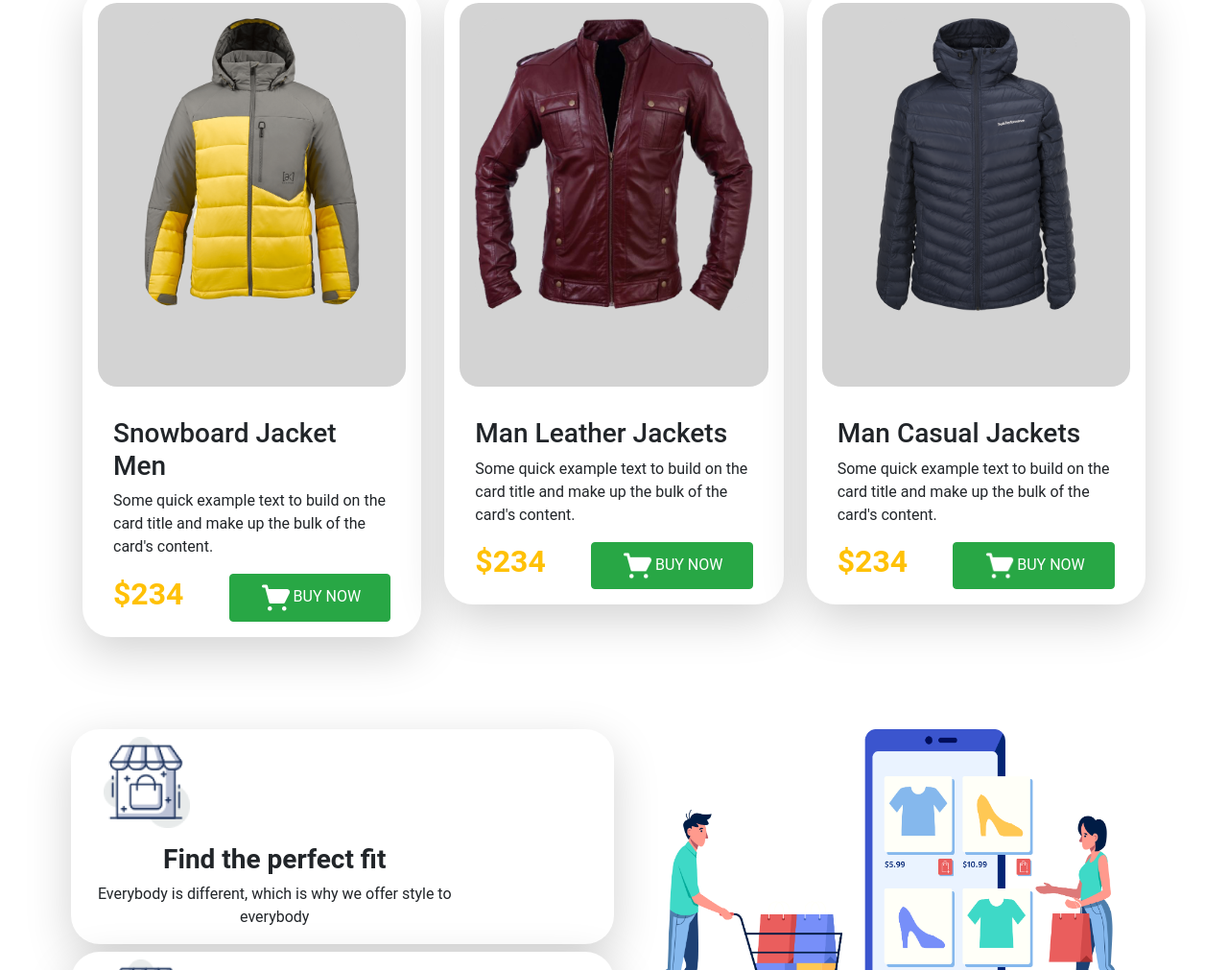
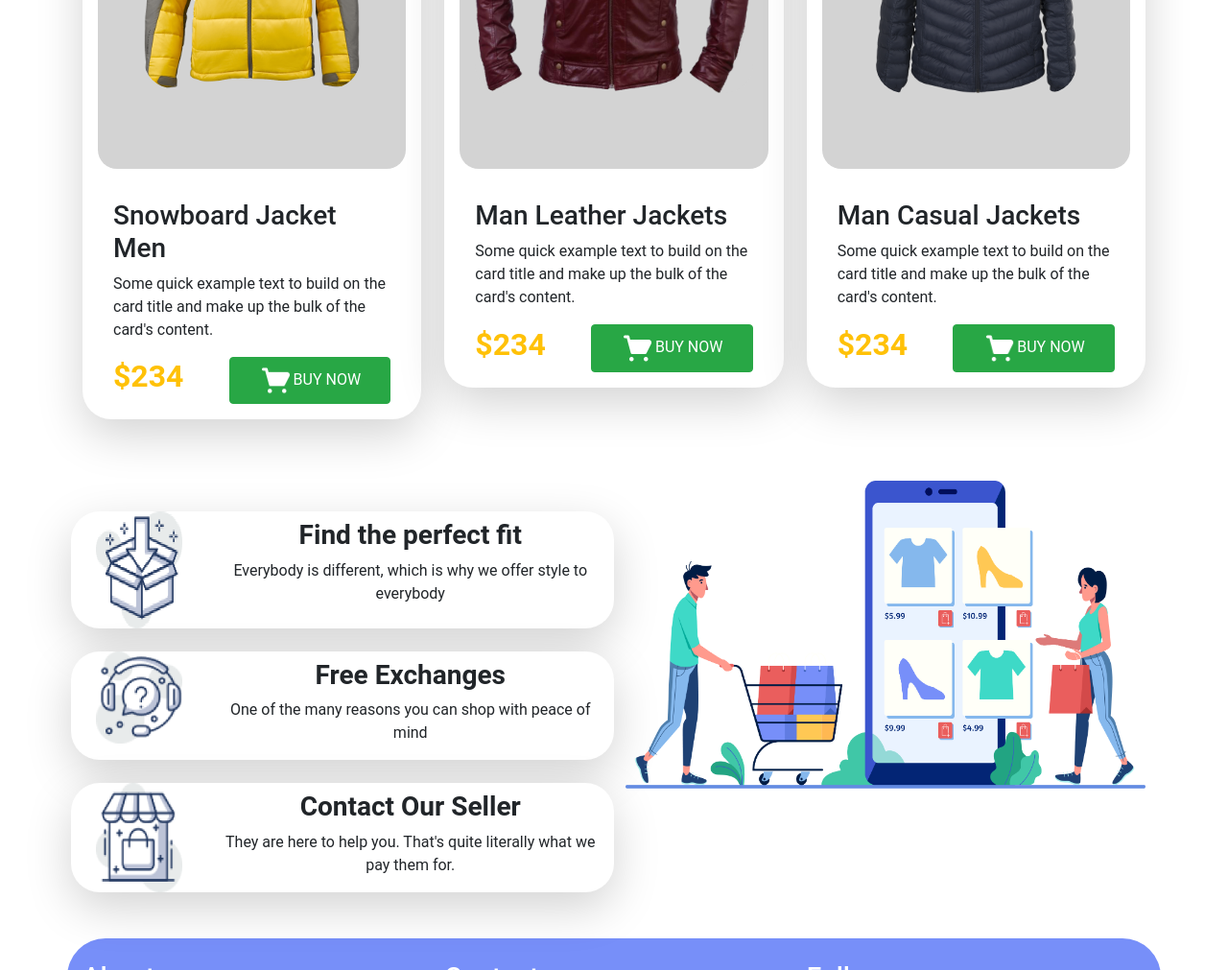
Before and after one commit to robinsrk/programming-hero-assignment-2, a plain HTML site: page index.html in a window 1280 px wide. Shown: the part 1789-2800 px from the top of the page at 96% size. Drawn offline with nearby package versions, Linux system fonts and the light colour scheme.

Commit message:
fixed bugs

```diff
--- a/index.html
+++ b/index.html
@@ -60,7 +60,7 @@
 		</header>
 		<main>
 			<section class="container women-jacket mt-5">
-				<h1 class="text-sm-center">Women Jacket</h1>
+				<h1 class="text-sm-center text-lg-left">Women Jacket</h1>
 				<div class="row mt-3 card-3">
 					<div class="col-md-12 col-lg-4 mt-3">
 						<div class="card card-inverse card-primary container shadow-lg item">
@@ -124,7 +124,7 @@
 
 			</section>
 			<section class="container men-jacket mt-5">
-				<h1>Man Jacket</h1>
+				<h1 class="text-lg-left text-sm-center">Man Jacket</h1>
 				<div class="row mt-3 card-3">
 					<div class="col-md-12 col-lg-4 mt-3">
 						<div class="card card-inverse container d-flex shadow-lg item">
@@ -192,29 +192,29 @@
 					<div class="row d-flex flex-sm-row-reverse mt-5">
 
 						<div class="col-sm">
-							<img class=" img-fluid w-100 mt-5" src="./Image/Logo/XMLID.png" alt="">
+							<img class=" img-fluid w-100 mt-3" src="./Image/Logo/XMLID.png" alt="">
 						</div>
 						<div class="col-sm-12 col-lg-6 mt-5 text-sm-center">
 							<div class="row d-flex bg-white shadow-lg column">
-								<div class="col-lg-3 m-sm-2 d-flex justify-content-sm-center">
-									<img class="img-fluid " src="./Image/Logo/image12.png" alt="">
+								<div class="col-lg-3 d-flex justify-content-sm-center">
+									<img class="img-fluid" src="./Image/Logo/image13.png" alt="">
 								</div>
-								<div class="col-lg-9 pt-lg-2">
+								<div class="col-lg-9 py-lg-2">
 									<h3 class="font-weight-bold justify-content-sm-center">Find the perfect fit</h3>
 									<p>Everybody is different, which is why we offer style to everybody</p>
 								</div>
 							</div>
-							<div class="row d-flex bg-white shadow-lg column mt-2">
-								<div class="col-lg-3 m-sm-2 d-flex justify-content-sm-center">
-									<img class="img-fluid " src="./Image/Logo/image12.png" alt="">
+							<div class="row d-flex bg-white shadow-lg column mt-4">
+								<div class="col-lg-3 justify-content-sm-center">
+									<img class="img-fluid " src="./Image/Logo/image14.png" alt="">
 								</div>
 								<div class="col-lg-9 pt-lg-2">
 									<h3 class="font-weight-bold justify-content-sm-center">Free Exchanges</h3>
 									<p>One of the many reasons you can shop with peace of mind</p>
 								</div>
 							</div>
-							<div class="row d-flex bg-white shadow-lg column mt-2">
-								<div class="col-lg-3 m-sm-2 d-flex justify-content-sm-center">
+							<div class="row d-flex bg-white shadow-lg column mt-4">
+								<div class="col-lg-3 d-flex justify-content-sm-center">
 									<img class="img-fluid " src="./Image/Logo/image12.png" alt="">
 								</div>
 								<div class="col-lg-9 pt-lg-2">
--- a/style.css
+++ b/style.css
@@ -18,9 +18,6 @@ body {
 	margin-top: 100px;
 }
 
-.men-jacket .card {
-	border-radius: 20px;
-}
 .img-1,
 .img-2,
 .img-3,
@@ -60,11 +57,8 @@ body {
 		border-radius: 20px;
 		height: 400px;
 	}
-	.women-jacket {
-		height: 950px;
-	}
 }
-@media (max-width: 600px) {
+@media (max-width: 920px) {
 	.card-imge {
 		height: 600px;
 		background-color: lightgrey !important;
@@ -92,7 +86,7 @@ body {
 }
 .about img {
 	border: 0px;
-	width: 90px;
+	width: 90px ;
 }
 
 .subscription {
```
